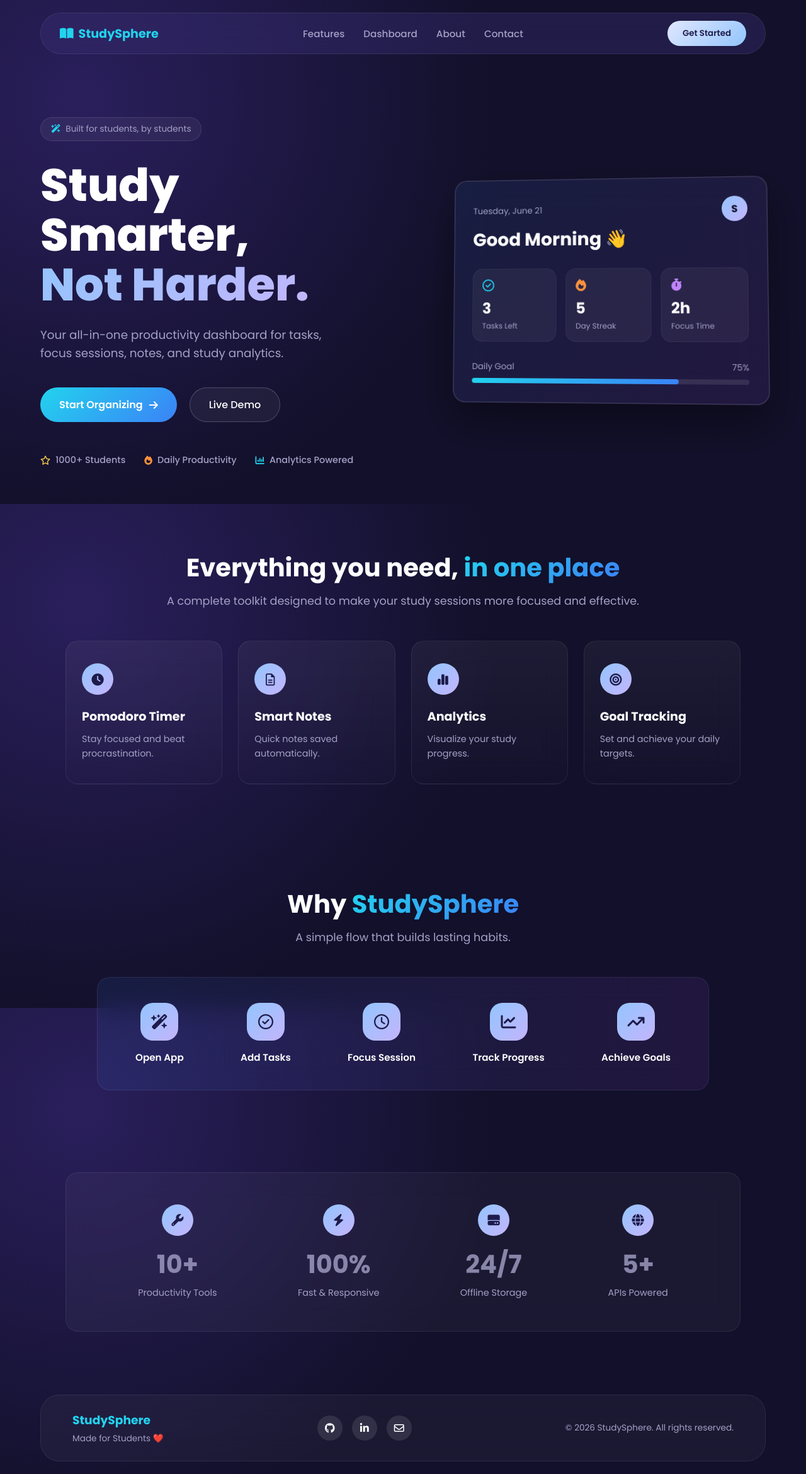
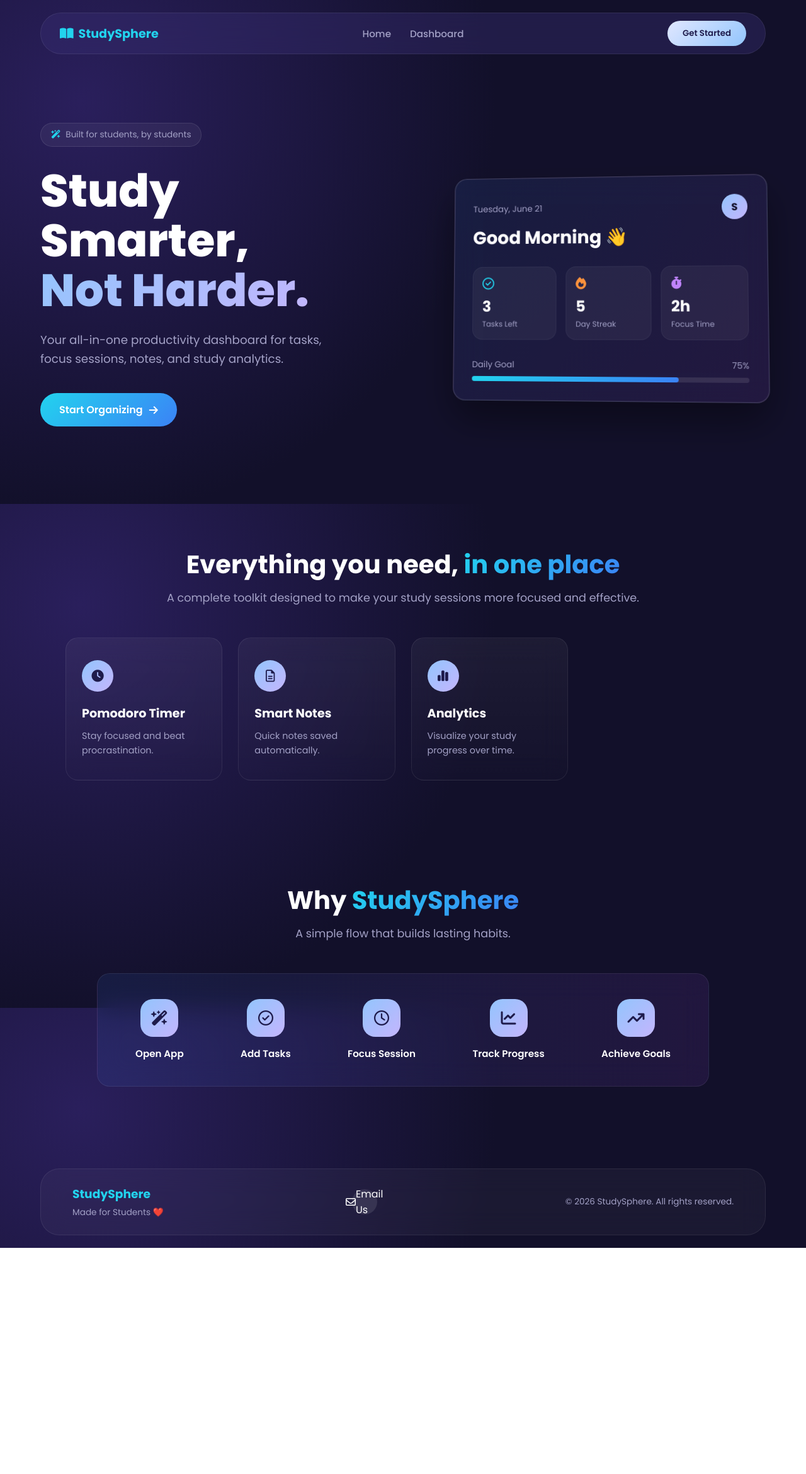
Before and after one commit to raajithapalety-max/StudySphere, a website: page frontend/index.html in a window 1280 px wide. Shown: the whole page at 63% size. After the commit the page ends 1981 px from the top, so only its background shows below. Drawn offline with nearby package versions, Linux system fonts and the light colour scheme.

Commit message:
updated the Dashboard

```diff
--- a/frontend/index.html
+++ b/frontend/index.html
@@ -6,27 +6,23 @@
     <title>StudySphere - Your Hub</title>
     <link href="https://fonts.googleapis.com/css2?family=Poppins:wght@300;400;500;600;700;800&display=swap" rel="stylesheet">
     <link rel="stylesheet" href="https://cdnjs.cloudflare.com/ajax/libs/font-awesome/6.4.0/css/all.min.css">
+    <script src="https://cdn.jsdelivr.net/npm/canvas-confetti@1.6.0/dist/confetti.browser.min.js"></script>
     <link rel="stylesheet" href="style.css">
 </head>
 <body>
 
-    <!-- LANDING PAGE -->
-    <div id="landing-page">
-        <!-- Floating Pill Navigation -->
-        <nav class="glass-nav pill-nav">
-            <div class="logo">
-                <i class="fa-solid fa-book-open"></i> StudySphere
-            </div>
-            <div class="nav-links">
-                <a href="#features">Features</a>
-                <a href="#" class="go-to-dashboard">Dashboard</a>
-                <a href="#about">About</a>
-                <a href="#contact">Contact</a>
-            </div>
-            <button class="btn-light go-to-dashboard">Get Started</button>
-        </nav>
+    <nav class="glass-nav pill-nav global-nav">
+        <div class="logo cursor-pointer" onclick="switchView('landing-page')">
+            <i class="fa-solid fa-book-open"></i> StudySphere
+        </div>
+        <div class="nav-links">
+            <a href="#" class="nav-btn active" data-view="landing-page" onclick="switchView('landing-page')">Home</a>
+            <a href="#" class="nav-btn" data-view="dashboard-page" onclick="switchView('dashboard-page')">Dashboard</a>
+        </div>
+        <button class="btn-light cursor-pointer" onclick="switchView('dashboard-page')">Get Started</button>
+    </nav>
 
-        <!-- Hero Section (Matches image_198cb7.png) -->
+    <div id="landing-page" class="view active">
         <header class="hero">
             <div class="hero-left">
                 <div class="badge">
@@ -35,20 +31,14 @@
                 <h1 class="hero-title">Study<br>Smarter,<br><span class="gradient-text">Not Harder.</span></h1>
                 <p class="hero-subtitle">Your all-in-one productivity dashboard for tasks, focus sessions, notes, and study analytics.</p>
                 <div class="hero-actions">
-                    <button class="btn-gradient go-to-dashboard">Start Organizing <i class="fa-solid fa-arrow-right"></i></button>
-                    <button class="btn-outline go-to-dashboard">Live Demo</button>
-                </div>
-                <div class="hero-footer-stats">
-                    <span><i class="fa-regular fa-star text-yellow"></i> 1000+ Students</span>
-                    <span><i class="fa-solid fa-fire text-orange"></i> Daily Productivity</span>
-                    <span><i class="fa-solid fa-chart-column text-cyan"></i> Analytics Powered</span>
+                    <button class="btn-gradient cursor-pointer" onclick="switchView('dashboard-page')">Start Organizing <i class="fa-solid fa-arrow-right"></i></button>
                 </div>
             </div>
 
             <div class="hero-right">
                 <div class="glass-card mockup-card">
                     <div class="mockup-header">
-                        <span class="mockup-date">Tuesday, June 21</span>
+                        <span class="mockup-date" id="mockup-date">Tuesday, June 21</span>
                         <div class="mockup-avatar">S</div>
                     </div>
                     <h2>Good Morning 👋</h2>
@@ -82,8 +72,7 @@
             </div>
         </header>
 
-        <!-- Features Section (Matches image_1989f3.png - Weather Replaced with Goals) -->
-        <section id="features" class="features-section">
+        <section class="features-section">
             <h2 class="section-title">Everything you need, <span class="gradient-text-cyan">in one place</span></h2>
             <p class="section-subtitle">A complete toolkit designed to make your study sessions more focused and effective.</p>
 
@@ -101,17 +90,11 @@
                 <div class="glass-card feature-card">
                     <div class="f-icon-wrapper"><i class="fa-solid fa-chart-simple"></i></div>
                     <h3>Analytics</h3>
-                    <p>Visualize your study progress.</p>
-                </div>
-                <div class="glass-card feature-card">
-                    <div class="f-icon-wrapper"><i class="fa-solid fa-bullseye"></i></div>
-                    <h3>Goal Tracking</h3>
-                    <p>Set and achieve your daily targets.</p>
+                    <p>Visualize your study progress over time.</p>
                 </div>
             </div>
         </section>
 
-        <!-- Why StudySphere (Matches image_1989cf.png) -->
         <section class="why-section">
             <h2 class="section-title">Why <span class="gradient-text-cyan">StudySphere</span></h2>
             <p class="section-subtitle">A simple flow that builds lasting habits.</p>
@@ -140,41 +123,13 @@
             </div>
         </section>
 
-        <!-- Stats & Footer (Matches image_198994.png) -->
-        <section class="stats-section">
-            <div class="glass-card stats-card">
-                <div class="stat-item">
-                    <div class="s-icon"><i class="fa-solid fa-wrench"></i></div>
-                    <h2>10+</h2>
-                    <p>Productivity Tools</p>
-                </div>
-                <div class="stat-item">
-                    <div class="s-icon"><i class="fa-solid fa-bolt"></i></div>
-                    <h2>100%</h2>
-                    <p>Fast & Responsive</p>
-                </div>
-                <div class="stat-item">
-                    <div class="s-icon"><i class="fa-solid fa-hard-drive"></i></div>
-                    <h2>24/7</h2>
-                    <p>Offline Storage</p>
-                </div>
-                <div class="stat-item">
-                    <div class="s-icon"><i class="fa-solid fa-globe"></i></div>
-                    <h2>5+</h2>
-                    <p>APIs Powered</p>
-                </div>
-            </div>
-        </section>
-
         <footer class="glass-card footer-card">
             <div class="footer-left">
                 <h3>StudySphere</h3>
                 <p>Made for Students ❤️</p>
             </div>
             <div class="footer-socials">
-                <a href="#"><i class="fa-brands fa-github"></i></a>
-                <a href="#"><i class="fa-brands fa-linkedin-in"></i></a>
-                <a href="#"><i class="fa-regular fa-envelope"></i></a>
+                <a href="#"><i class="fa-regular fa-envelope"></i> Email Us</a>
             </div>
             <div class="footer-right">
                 <p>© 2026 StudySphere. All rights reserved.</p>
@@ -182,22 +137,8 @@
         </footer>
     </div>
 
-
-    <!-- FUNCTIONAL DASHBOARD APP -->
-    <div id="dashboard-page" class="hidden">
-
-        <nav class="glass-nav dashboard-nav">
-            <div class="logo cursor-pointer" id="back-to-home">
-                <i class="fa-solid fa-arrow-left"></i> StudySphere
-            </div>
-            <div class="nav-actions">
-                <span id="date-display" class="date-text"></span>
-                <div class="user-profile" id="user-greeting">👤 Student</div>
-            </div>
-        </nav>
-
+    <div id="dashboard-page" class="view hidden">
         <main class="dashboard-container">
-            <!-- Welcome Banner -->
             <div class="glass-card banner">
                 <h2 id="greeting-msg">👋 Good Morning!</h2>
                 <p>Stay focused and crush your goals today.</p>
@@ -210,7 +151,6 @@
                 </div>
             </div>
 
-            <!-- Quick Stats Row (3 Cards since Weather is removed) -->
             <div class="quick-stats three-cols">
                 <div class="glass-card stat-card">
                     <i class="fa-solid fa-check-circle"></i>
@@ -226,22 +166,16 @@
                 </div>
             </div>
 
-            <!-- Main Interactive Grid -->
             <div class="dashboard-grid">
-
-                <!-- Task Manager -->
                 <div class="glass-card grid-item tasks">
                     <h3><i class="fa-solid fa-list-check"></i> Today's Tasks</h3>
                     <div class="input-group">
                         <input type="text" id="new-task-input" placeholder="What needs to be done?">
                         <button id="add-task-btn" class="icon-btn-small"><i class="fa-solid fa-plus"></i></button>
                     </div>
-                    <ul id="task-list">
-                        <!-- Tasks inject here -->
-                    </ul>
+                    <ul id="task-list"></ul>
                 </div>
 
-                <!-- Functional Pomodoro Timer -->
                 <div class="glass-card grid-item pomodoro">
                     <h3><i class="fa-regular fa-clock"></i> Focus Timer</h3>
                     <div class="timer-display" id="timer">25:00</div>
@@ -256,7 +190,6 @@
                     </div>
                 </div>
 
-                <!-- Notes Manager -->
                 <div class="glass-card grid-item notes">
                     <h3><i class="fa-regular fa-file-lines"></i> Quick Notes</h3>
                     <div class="note-input-area">
@@ -264,12 +197,20 @@
                         <textarea id="note-content" placeholder="Jot something down..." rows="2"></textarea>
                         <button id="add-note-btn" class="btn-text">+ Save Note</button>
                     </div>
-                    <div id="notes-container">
-                        <!-- Notes inject here -->
+                    <div id="notes-container"></div>
+                </div>
+
+                <div class="glass-card grid-item study-chart-container">
+                    <h3><i class="fa-solid fa-chart-column"></i> Study Hours</h3>
+                    <div class="chart-wrapper">
+                        <div class="y-axis"><span>8</span><span>6</span><span>4</span><span>2</span><span>0</span></div>
+                        <div class="chart-area" id="study-chart"></div>
+                    </div>
+                    <div class="x-axis">
+                        <span>Mon</span><span>Tue</span><span>Wed</span><span>Thu</span><span>Fri</span><span>Sat</span><span>Sun</span>
                     </div>
                 </div>
 
-                <!-- Dynamic Quote -->
                 <div class="glass-card grid-item quote">
                     <div class="quote-header">
                         <h3><i class="fa-solid fa-quote-left"></i> Daily Motivation</h3>
```
